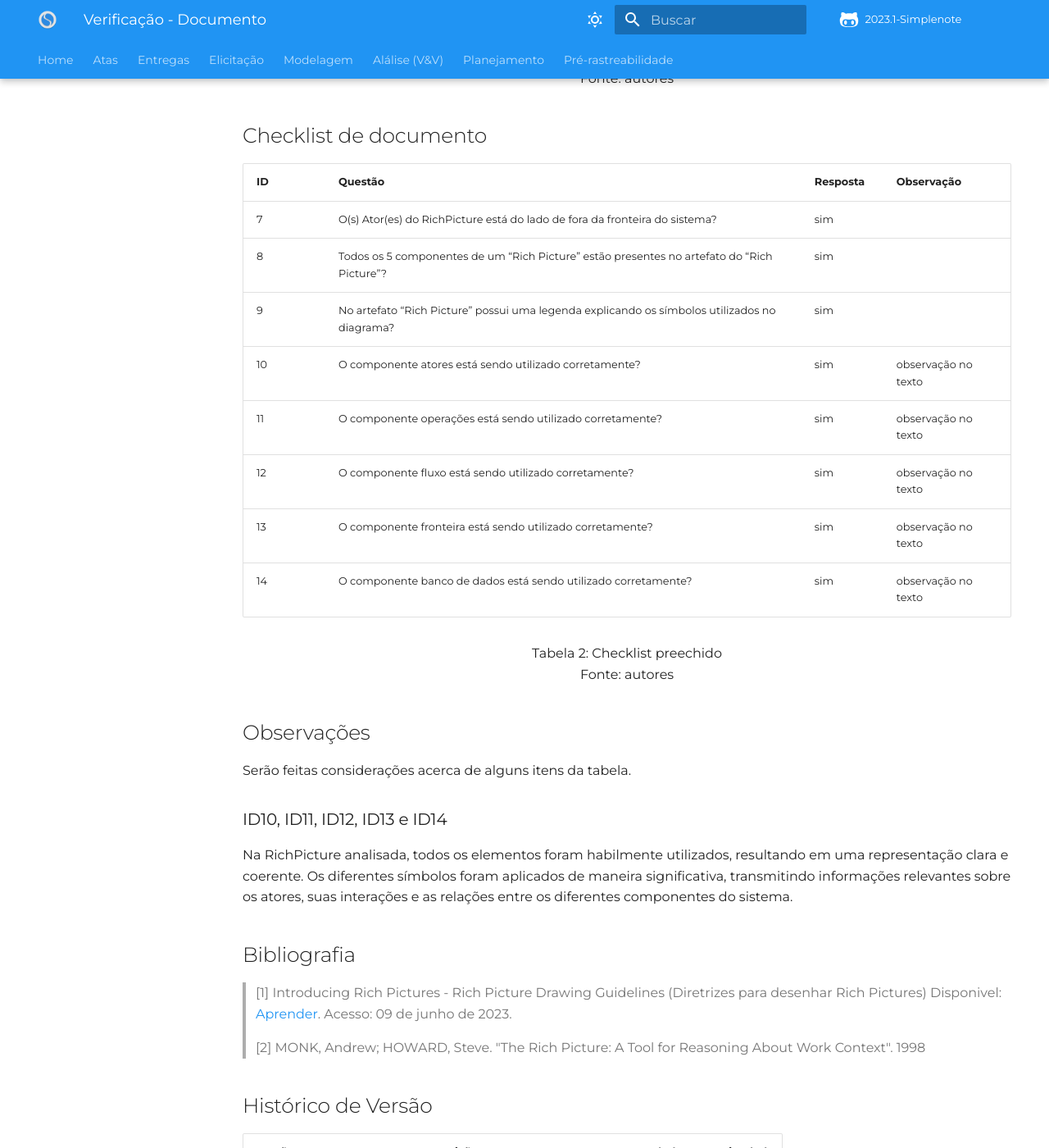
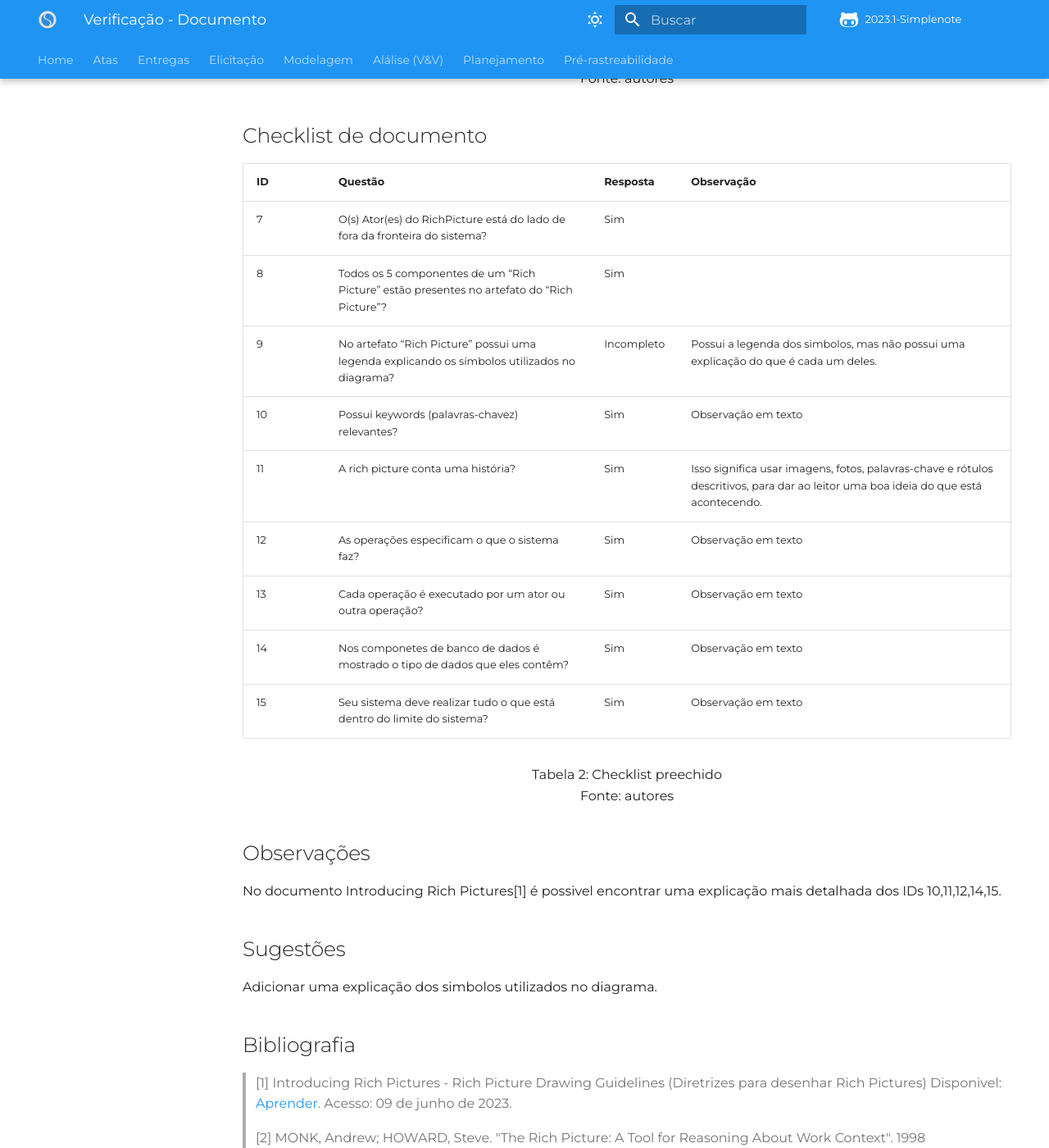
Before and after one commit to Requisitos-de-Software/2023.1-Simplenote, an MkDocs documentation site: the page built from docs/analise-grupo6/planejamento/RichPicture.md, in a window 1280 px wide and 1400 px high, scrolled down 1130 px. Shown: the whole window at 82% size. Built offline with MkDocs 1.6.1 and Material for MkDocs 9.7.7, drawn with Linux system fonts in a browser that asks for light colours; some web fonts are replaced; comment, search, counter and statistics services are not loaded; some of the changed text lies outside the part shown.

Commit message:
Update RichPicture.md

```diff
--- a/docs/analise-grupo6/planejamento/RichPicture.md
+++ b/docs/analise-grupo6/planejamento/RichPicture.md
@@ -28,22 +28,25 @@ Também temos o campo "Observação", um campo no qual pode ser feito algum come
 ## Checklist de documento
 |ID|Questão|Resposta|Observação|
 |-|-------|--------|----------|
-|7|O(s) Ator(es) do RichPicture está do lado de fora da fronteira do sistema?                        |  sim    |          |
-|8|Todos os 5 componentes de um “Rich Picture” estão presentes no artefato do “Rich Picture”?        |  sim    |          |
-|9|No artefato “Rich Picture” possui uma legenda explicando os símbolos utilizados no diagrama?      |  sim    |          |
-|10|O componente atores está sendo utilizado corretamente?                                           |  sim    | observação no texto|
-|11|O componente operações está sendo utilizado corretamente?                                        |  sim    | observação no texto|
-|12|O componente fluxo está sendo utilizado corretamente?                                            |  sim    | observação no texto|
-|13|O componente fronteira está sendo utilizado corretamente?                                        |  sim    | observação no texto|
-|14|O componente banco de dados está sendo utilizado corretamente?                                   |  sim    | observação no texto|
+|7|O(s) Ator(es) do RichPicture está do lado de fora da fronteira do sistema?                           |  Sim    |          |
+|8|Todos os 5 componentes de um “Rich Picture” estão presentes no artefato do “Rich Picture”?           |  Sim    |          |
+|9|No artefato “Rich Picture” possui uma legenda explicando os símbolos utilizados no diagrama?         |  Incompleto    | Possui a legenda dos simbolos, mas não possui uma explicação do que é cada um deles. |
+|10|Possui keywords (palavras-chavez) relevantes?                                                       |  Sim    | Observação em texto |
+|11|A rich picture conta uma história?                                                                  |  Sim    | Isso significa usar imagens, fotos, palavras-chave e rótulos descritivos, para dar ao leitor uma boa ideia do que está acontecendo.|
+|12|As operações especificam o que o sistema faz?                                                       |  Sim    | Observação em texto |
+|13|Cada operação é executado por um ator ou outra operação?                                            |  Sim    | Observação em texto |
+|14|Nos componetes de banco de dados é mostrado o tipo de dados que eles contêm?                        |  Sim    | Observação em texto |
+|15|Seu sistema deve realizar tudo o que está dentro do limite do sistema?                              |  Sim    | Observação em texto |
 
 <p align="center"> Tabela 2: Checklist preechido <br> Fonte: autores </p>
 
 ## Observações
-Serão feitas considerações acerca de alguns itens da tabela.
 
-### ID10, ID11, ID12, ID13 e ID14
-Na RichPicture analisada, todos os elementos foram habilmente utilizados, resultando em uma representação clara e coerente. Os diferentes símbolos foram aplicados de maneira significativa, transmitindo informações relevantes sobre os atores, suas interações e as relações entre os diferentes componentes do sistema.
+No documento Introducing Rich Pictures[1] é possivel encontrar uma explicação mais detalhada dos IDs 10,11,12,14,15.
+
+## Sugestões
+
+Adicionar uma explicação dos simbolos utilizados no diagrama.
 
 ## Bibliografia
 > [1] Introducing Rich Pictures - Rich Picture Drawing Guidelines (Diretrizes para desenhar Rich Pictures) Disponivel: [Aprender](https://aprender3.unb.br/pluginfile.php/2523045/mod_resource/content/2/1_5145791542719414573.pdf). Acesso: 09 de junho de 2023.
@@ -57,3 +60,4 @@ Na RichPicture analisada, todos os elementos foram habilmente utilizados, result
 | ------ | ------------- | ---------------------------------- | ------------- | ------------------ |
 | `1.0`  | 08/06/2023    | Criação do documento.              |  Beatriz      | Leonardo |
 | `1.1`  | 11/06/2023    | Arrumando checklist documento.     |  Beatriz      | Leonardo |
+| `1.2`  | 13/06/2023    | Ajustando perguntas do checklist.  |  Beatriz      | Leonardo |
```
